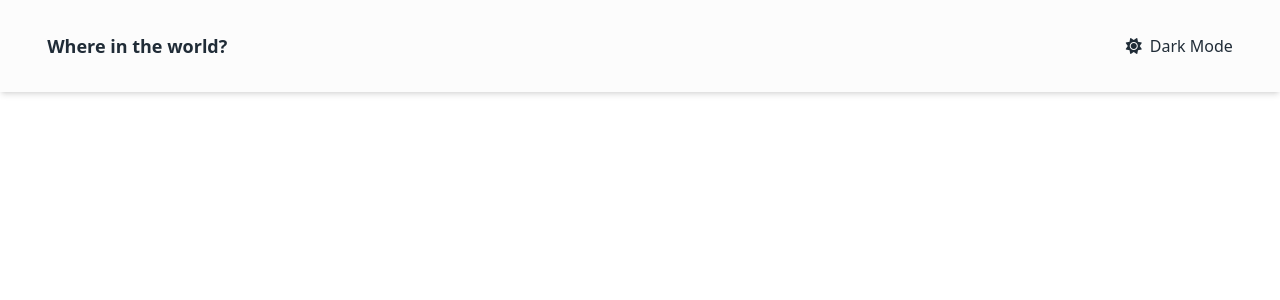
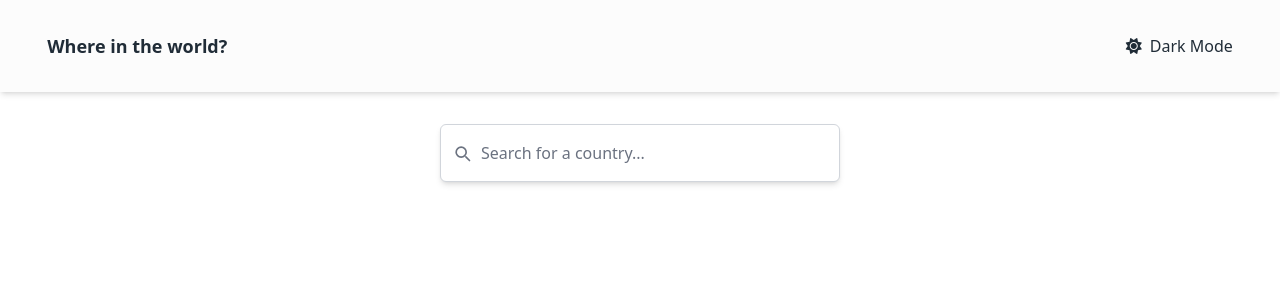
Before and after one commit to szczepanieceryk/rest-countries-api, a React (Vite) app: page / in a window 1280 px wide. Shown: the top 300 px of the page. Built offline with nearby package versions, Linux system fonts and the light colour scheme.

Commit message:
feat: add main component to disaply countries data

```diff
--- a/src/App.tsx
+++ b/src/App.tsx
@@ -1,13 +1,14 @@
 import React from 'react';
 import Navigation from './layouts/Navigation';
 import useLocalStorage from './hooks/useLocalStorage';
-
+import CountriesDisplay from './layouts/CountriesDisplay';
 const App = () => {
   const [theme, setTheme] = useLocalStorage('theme', 'light');
 
   return (
     <div>
       <Navigation theme={theme} setTheme={setTheme} />
+      <CountriesDisplay theme={theme} />
     </div>
   );
 };
--- /dev/null
+++ b/src/layouts/CountriesDisplay.tsx
@@ -0,0 +1,12 @@
+import React from 'react';
+import CountrySearch from '../components/countrySearch';
+import { Theme } from '../types/types';
+const CountriesDisplay = ({ theme }: { theme: Theme | string }) => {
+  return (
+    <div>
+      <CountrySearch theme={theme} />
+    </div>
+  );
+};
+
+export default CountriesDisplay;
```
